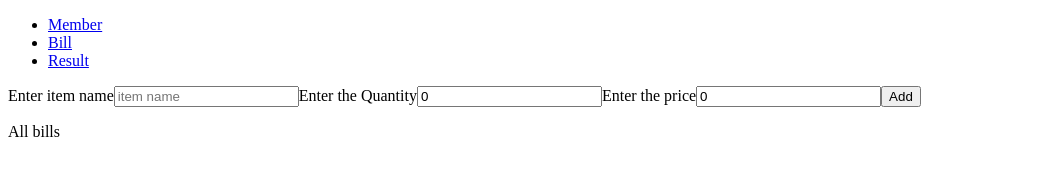
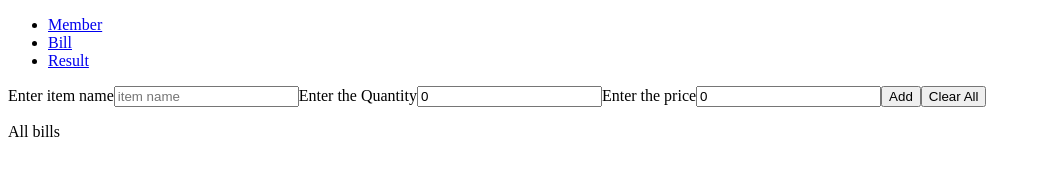
Before and after one commit to arun1118/easy-split, a React (Vite) app: page /bill in a window 1280 px wide. Shown: the top 176 px of the page, without its empty margins (0-1041 px from the left). Built offline with nearby package versions, Linux system fonts and the light colour scheme.

Commit message:
add feature clear-all bills

```diff
--- a/src/pages/Bill.jsx
+++ b/src/pages/Bill.jsx
@@ -1,6 +1,6 @@
 import React, { useState } from 'react'
 import { useSelector, useDispatch } from 'react-redux'
-import { addBill, deleteBill } from '../redux/data'
+import { addBill, deleteBill, clearBills } from '../redux/data'
 
 const Bill = () => {
 
@@ -19,6 +19,12 @@ const Bill = () => {
         dispatch(addBill(billData))
         setBillData({"name": "", "quantity": 0, "price": 0})
     }
+
+    const handleClearBills = (e)=>{
+        e.preventDefault()
+        dispatch(clearBills())
+    }
+
     return (
         <div>
             <form method="POST" onSubmit={handleSubmit}>
@@ -32,6 +38,7 @@ const Bill = () => {
                 <input type="number" id="price" value={billData["price"]} onChange={handleChange} min={0}/>
 
                 <button type='submit'>Add</button>
+                <button onClick={handleClearBills}>Clear All</button>
             </form>
 
             <p>All bills</p>
--- a/src/redux/data.js
+++ b/src/redux/data.js
@@ -22,6 +22,9 @@ const dataSlice = createSlice({
         deleteBill: (state,action)=>{
 
         },
+        clearBills: (state,action)=>{
+            state.bill = []
+        },
         calculateBill: (state)=>{
 
         }
@@ -30,7 +33,7 @@ const dataSlice = createSlice({
 
 export const {
     addMember, deleteMember,
-    addBill, deleteBill,
+    addBill, deleteBill,clearBills,
     calculateBill
 } = dataSlice.actions
 
```
